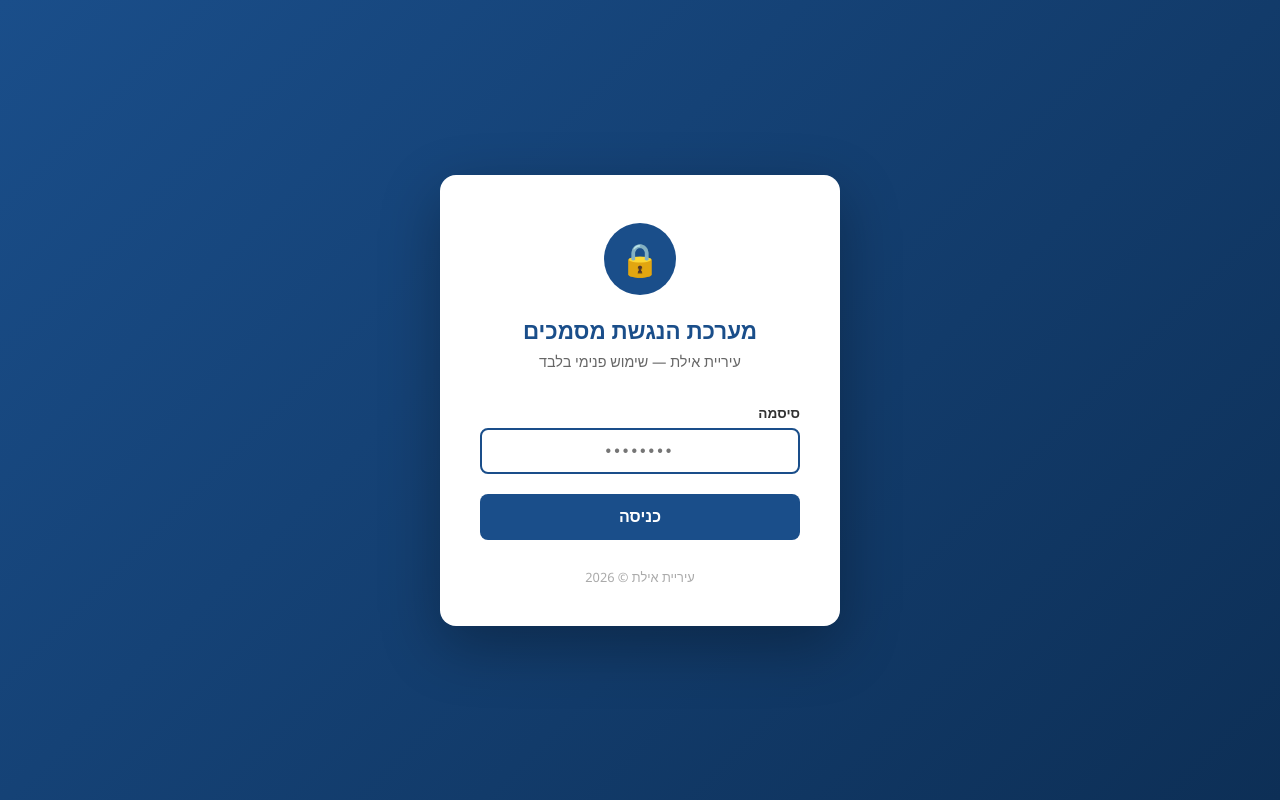
After one commit to eilat-digital/accessibility-tool, a Flask app: page /login in a window 1280 px wide. The commit adds this page. Run offline with Flask 3, Linux system fonts and the light colour scheme.

Commit message:
feat: add login protection — single-password session auth
- /login page (GET/POST) with Hebrew UI, password hashed with SHA-256
- /logout clears session
- @login_required decorator protects all routes and API endpoints
- Session lasts 12 hours; auto-renews on each request
- Password set via ACCESS_PASSWORD env var (default: eilat2026)
- SECRET_KEY for session signing via env var (random fallback)
- .env file loaded automatically if present (gitignored)
- Logout button added to main header

Co-Authored-By: Claude Sonnet 4.6 <noreply@anthropic.com>

```diff
--- a/app.py
+++ b/app.py
@@ -6,7 +6,21 @@ import sqlite3
 import subprocess
 import threading
 import logging
+import secrets
+import hashlib
+
+# טעינת .env אם קיים (פיתוח מקומי)
+_env_path = os.path.join(os.path.dirname(__file__), ".env")
+if os.path.exists(_env_path):
+    with open(_env_path, encoding="utf-8") as _f:
+        for _line in _f:
+            _line = _line.strip()
+            if _line and not _line.startswith("#") and "=" in _line:
+                _k, _v = _line.split("=", 1)
+                if _v.strip():
+                    os.environ.setdefault(_k.strip(), _v.strip())
 from datetime import datetime, timedelta, timezone
+from functools import wraps
 
 # Israel Standard Time: UTC+2 winter, UTC+3 summer (IST/IDT)
 # Using fixed UTC+2 as a safe baseline; Railway server runs UTC.
@@ -16,7 +30,8 @@ def now_il():
     """Current datetime in Israel time."""
     return datetime.now(IL_TZ).replace(tzinfo=None)
 from pathlib import Path
-from flask import Flask, request, jsonify, send_file, render_template
+from flask import (Flask, request, jsonify, send_file, render_template,
+                   session, redirect, url_for, make_response)
 from flask_cors import CORS
 
 PYTHON = sys.executable
@@ -49,6 +64,26 @@ logger = logging.getLogger(__name__)
 
 app = Flask(__name__)
 app.config['MAX_CONTENT_LENGTH'] = 200 * 1024 * 1024  # 200MB
+
+# -- Auth --
+# סיסמה מוגדרת ב-ACCESS_PASSWORD בקובץ .env / משתני סביבה.
+# ברירת מחדל לפיתוח בלבד — חובה לשנות בייצור!
+_RAW_PASSWORD = os.environ.get("ACCESS_PASSWORD", "eilat2026")
+ACCESS_PASSWORD_HASH = hashlib.sha256(_RAW_PASSWORD.encode()).hexdigest()
+app.secret_key = os.environ.get("SECRET_KEY") or secrets.token_hex(32)
+
+def login_required(f):
+    """Decorator — מגן על כל route שדורש התחברות."""
+    @wraps(f)
+    def decorated(*args, **kwargs):
+        if not session.get("logged_in"):
+            # API calls → 401 JSON; browser requests → redirect to login
+            if request.path.startswith("/api/"):
+                return jsonify({"error": "נדרשת התחברות"}), 401
+            return redirect(url_for("login", next=request.path))
+        return f(*args, **kwargs)
+    return decorated
+
 CORS(app, resources={r"/api/*": {"origins": "*"}})
 
 BASE_DIR = Path(__file__).parent
@@ -380,13 +415,40 @@ def process_pdf(job_id, input_path, output_path, original_name, file_size):
 
 
 # -- Routes --
+@app.route('/login', methods=['GET', 'POST'])
+def login():
+    error = None
+    if request.method == 'POST':
+        pwd = request.form.get('password', '')
+        if hashlib.sha256(pwd.encode()).hexdigest() == ACCESS_PASSWORD_HASH:
+            session.permanent = True
+            app.permanent_session_lifetime = timedelta(hours=12)
+            session['logged_in'] = True
+            logger.info("התחברות מוצלחת")
+            next_page = request.form.get('next') or '/'
+            return redirect(next_page)
+        error = 'סיסמה שגויה'
+        logger.warning("ניסיון התחברות כושל")
+
+    next_page = request.args.get('next', '/')
+    return render_template('login.html', error=error, next=next_page)
+
+
+@app.route('/logout')
+def logout():
+    session.clear()
+    return redirect(url_for('login'))
+
+
 @app.route('/')
+@login_required
 def index():
     """Serve the main application interface"""
     logger.info("Serving index page")
     return render_template('index.html')
 
 @app.route('/api/upload', methods=['POST'])
+@login_required
 def upload():
     """Upload a PDF file for accessibility processing
 
@@ -477,6 +539,7 @@ def upload():
     return jsonify({'job_id': job_id})
 
 @app.route('/api/status/<job_id>')
+@login_required
 def status(job_id):
     """Get processing status and progress for a job
 
@@ -490,6 +553,7 @@ def status(job_id):
     return jsonify(job)
 
 @app.route('/api/document/<job_id>')
+@login_required
 def get_document(job_id):
     """Get detailed information about a processed document
 
@@ -515,6 +579,7 @@ def get_document(job_id):
     return jsonify(doc)
 
 @app.route('/api/download/<job_id>')
+@login_required
 def download(job_id):
     """Download the processed accessible PDF file
 
@@ -549,6 +614,7 @@ def download(job_id):
     )
 
 @app.route('/api/history')
+@login_required
 def history():
     """Get list of all documents with processing history
 
@@ -571,6 +637,7 @@ def history():
     return jsonify(docs)
 
 @app.route('/api/delete/<job_id>', methods=['DELETE'])
+@login_required
 def delete(job_id):
     """Delete a document and its processed output
 
@@ -595,6 +662,7 @@ def delete(job_id):
     return jsonify({'ok': True})
 
 @app.route('/api/validate/<job_id>')
+@login_required
 def validate(job_id):
     """Get accessibility validation report for a processed document
 
@@ -623,6 +691,7 @@ def validate(job_id):
     return jsonify(report)
 
 @app.route('/api/stats')
+@login_required
 def get_stats():
     """Get aggregate statistics about processed documents
 
--- /dev/null
+++ b/templates/login.html
@@ -0,0 +1,151 @@
+<!DOCTYPE html>
+<html lang="he" dir="rtl">
+<head>
+  <meta charset="UTF-8">
+  <meta name="viewport" content="width=device-width, initial-scale=1.0">
+  <title>כניסה — מערכת הנגשת מסמכים</title>
+  <style>
+    * { box-sizing: border-box; margin: 0; padding: 0; }
+
+    body {
+      font-family: 'Segoe UI', 'Arial', sans-serif;
+      background: linear-gradient(135deg, #1A4E8A 0%, #0d2f56 100%);
+      min-height: 100vh;
+      display: flex;
+      align-items: center;
+      justify-content: center;
+    }
+
+    .card {
+      background: #fff;
+      border-radius: 16px;
+      padding: 48px 40px 40px;
+      width: 100%;
+      max-width: 400px;
+      box-shadow: 0 20px 60px rgba(0,0,0,0.3);
+      text-align: center;
+    }
+
+    .logo {
+      width: 72px;
+      height: 72px;
+      background: #1A4E8A;
+      border-radius: 50%;
+      display: flex;
+      align-items: center;
+      justify-content: center;
+      margin: 0 auto 20px;
+      font-size: 32px;
+    }
+
+    h1 {
+      color: #1A4E8A;
+      font-size: 1.4rem;
+      margin-bottom: 6px;
+    }
+
+    .subtitle {
+      color: #666;
+      font-size: 0.9rem;
+      margin-bottom: 32px;
+    }
+
+    .form-group {
+      margin-bottom: 20px;
+      text-align: right;
+    }
+
+    label {
+      display: block;
+      font-size: 0.85rem;
+      font-weight: 600;
+      color: #333;
+      margin-bottom: 6px;
+    }
+
+    input[type="password"] {
+      width: 100%;
+      padding: 12px 16px;
+      border: 2px solid #e0e0e0;
+      border-radius: 8px;
+      font-size: 1rem;
+      transition: border-color 0.2s;
+      direction: ltr;
+      text-align: center;
+      letter-spacing: 3px;
+    }
+
+    input[type="password"]:focus {
+      outline: none;
+      border-color: #1A4E8A;
+    }
+
+    input[type="password"].error-input {
+      border-color: #e53e3e;
+    }
+
+    .error-msg {
+      background: #fff5f5;
+      border: 1px solid #feb2b2;
+      color: #c53030;
+      padding: 10px 14px;
+      border-radius: 8px;
+      font-size: 0.9rem;
+      margin-bottom: 16px;
+    }
+
+    button[type="submit"] {
+      width: 100%;
+      padding: 14px;
+      background: #1A4E8A;
+      color: #fff;
+      border: none;
+      border-radius: 8px;
+      font-size: 1rem;
+      font-weight: 600;
+      cursor: pointer;
+      transition: background 0.2s;
+    }
+
+    button[type="submit"]:hover {
+      background: #163f70;
+    }
+
+    .footer {
+      margin-top: 28px;
+      font-size: 0.8rem;
+      color: #aaa;
+    }
+  </style>
+</head>
+<body>
+  <div class="card">
+    <div class="logo">🔒</div>
+    <h1>מערכת הנגשת מסמכים</h1>
+    <p class="subtitle">עיריית אילת — שימוש פנימי בלבד</p>
+
+    {% if error %}
+    <div class="error-msg">{{ error }}</div>
+    {% endif %}
+
+    <form method="POST" action="/login">
+      <input type="hidden" name="next" value="{{ next }}">
+      <div class="form-group">
+        <label for="password">סיסמה</label>
+        <input
+          type="password"
+          id="password"
+          name="password"
+          placeholder="••••••••"
+          autofocus
+          autocomplete="current-password"
+          {% if error %}class="error-input"{% endif %}
+        >
+      </div>
+      <button type="submit">כניסה</button>
+    </form>
+
+    <p class="footer">עיריית אילת &copy; {{ 2026 }}</p>
+  </div>
+</body>
+</html>
```
Also changed, not shown: templates/index.html (+8 -1 lines).
